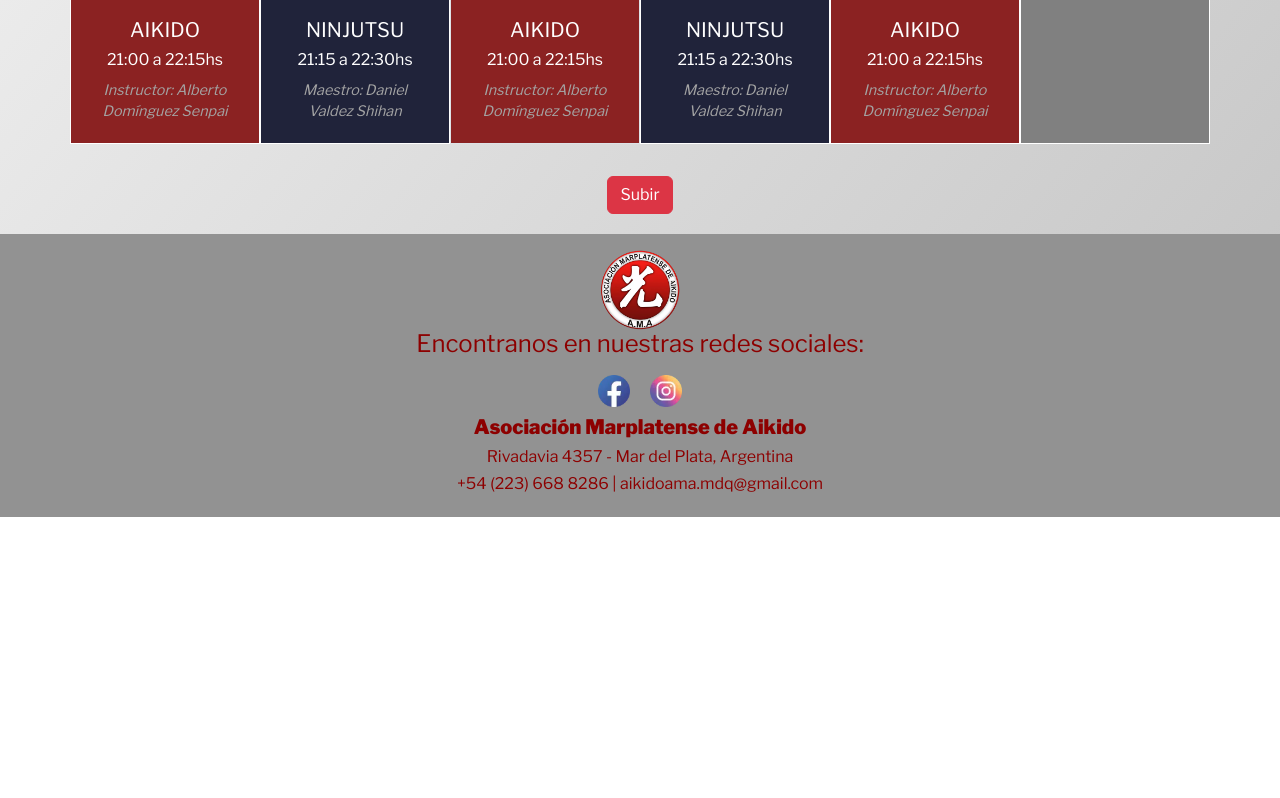
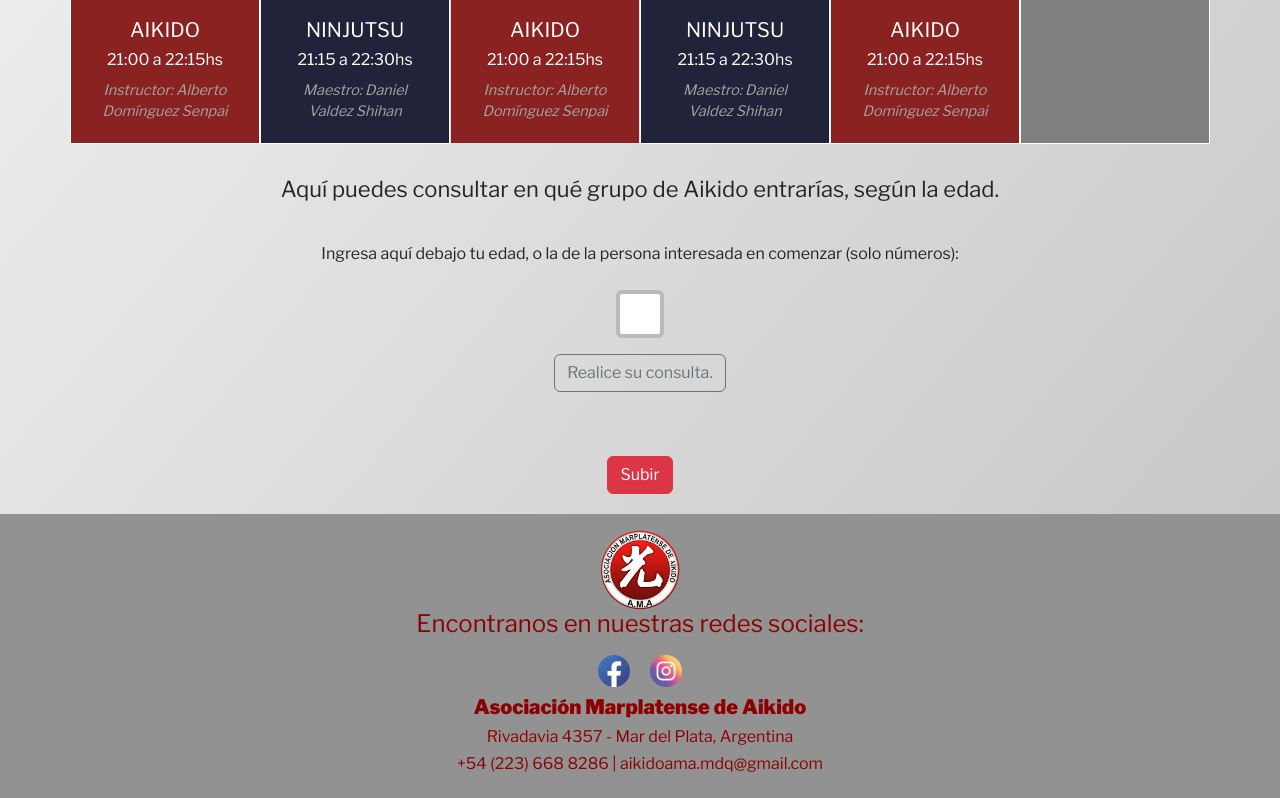
Before and after one commit to Flarien/SitioWeb_AMA, a website: page pages/clases.html in a window 1280 px wide. Shown: the part 872-1670 px from the top of the page. Before the commit the page ends 1389 px from the top, so only its background shows below. Drawn offline with nearby package versions, Linux system fonts and the light colour scheme.

Commit message:
Modificando el HTML y el CSS para incluir el botón de consultas

```diff
--- a/pages/clases.html
+++ b/pages/clases.html
@@ -1,15 +1,18 @@
 <!DOCTYPE html>
 <html lang="es">
+
 <head>
 	<meta charset="UTF-8">
 	<meta http-equiv="X-UA-Compatible" content="IE=edge">
 	<meta name="viewport" content="width=device-width, initial-scale=1.0">
 	<link rel="shortcut icon" href="../assets/favicon.webp">
-	<link href="https://cdn.jsdelivr.net/npm/bootstrap@5.3.0-alpha1/dist/css/bootstrap.min.css" rel="stylesheet" integrity="sha384-GLhlTQ8iRABdZLl6O3oVMWSktQOp6b7In1Zl3/Jr59b6EGGoI1aFkw7cmDA6j6gD" crossorigin="anonymous">
-	<link rel="stylesheet" href="../css/estilos.css"/>
+	<link href="https://cdn.jsdelivr.net/npm/bootstrap@5.3.0-alpha1/dist/css/bootstrap.min.css" rel="stylesheet"
+		integrity="sha384-GLhlTQ8iRABdZLl6O3oVMWSktQOp6b7In1Zl3/Jr59b6EGGoI1aFkw7cmDA6j6gD" crossorigin="anonymous">
+	<link rel="stylesheet" href="../css/estilos.css" />
 	<title>Aikido A.M.A. - Horario de Clases</title>
 	<meta name="description" content="Conocé un poco más sobre el Arte Marcial de la Paz">
-	<meta name="keywords" content="Aikido, Taekwondo, Ninjutsu, Mar del Plata, Argentina, Marplatense, Arte Marcial, Japón, Corea del Sur, Korea, Clases, Adultos, Adolescentes, Niños, Dojo, Horarios, Actividades">
+	<meta name="keywords"
+		content="Aikido, Taekwondo, Ninjutsu, Mar del Plata, Argentina, Marplatense, Arte Marcial, Japón, Corea del Sur, Korea, Clases, Adultos, Adolescentes, Niños, Dojo, Horarios, Actividades">
 </head>
 
 <body>
@@ -19,13 +22,15 @@
 			<div class="container-fluid">
 				<a class="navbar-brand" href="../index.html">
 					<img class="logo" src="../assets/logoama.webp" alt="logoAMA"></a>
-			<button class="navbar-toggler" type="button" data-bs-toggle="collapse" data-bs-target="#navbarSupportedContent" aria-controls="navbarSupportedContent" aria-expanded="false" aria-label="Toggle navigation">
+				<button class="navbar-toggler" type="button" data-bs-toggle="collapse" data-bs-target="#navbarSupportedContent"
+					aria-controls="navbarSupportedContent" aria-expanded="false" aria-label="Toggle navigation">
 					<img src="../assets/icon-menu.svg" class="icon-menu" alt="icon-menu">
 				</button>
 				<div class="collapse navbar-collapse" id="navbarSupportedContent">
 					<ul class="navbar-nav ms-auto mb-2 mb-lg-0">
 						<li class="nav-item"><a class="nav-link" aria-current="page" href="../index.html">Inicio</a></li>
-					<li class="nav-item dropdown"><a class="nav-link dropdown-toggle" href="#" role="button" data-bs-toggle="dropdown" aria-expanded="false">Aikido</a>
+						<li class="nav-item dropdown"><a class="nav-link dropdown-toggle" href="#" role="button"
+								data-bs-toggle="dropdown" aria-expanded="false">Aikido</a>
 							<ul class="dropdown-menu">
 								<li><a class="dropdown-item" href="./aikido.html">¿Qué es el Aikido?</a></li>
 								<li><a class="dropdown-item" href="./osensei.html">El Fundador</a></li>
@@ -33,7 +38,8 @@
 								<li><a class="dropdown-item" href="./glosario.html">Glosario de Aikido</a></li>
 							</ul>
 						</li>
-					<li class="nav-item dropdown"><a class="nav-link dropdown-toggle" href="#" role="button" data-bs-toggle="dropdown" aria-expanded="false">Sobre Nosotros</a>
+						<li class="nav-item dropdown"><a class="nav-link dropdown-toggle" href="#" role="button"
+								data-bs-toggle="dropdown" aria-expanded="false">Sobre Nosotros</a>
 							<ul class="dropdown-menu">
 								<li><a class="dropdown-item" href="./nosotros.html">Aikido A.M.A.</a></li>
 								<li><a class="dropdown-item" href="./carrizo.html">J.A. Carrizo Sensei</a></li>
@@ -58,12 +64,24 @@
 			<!-- Grilla de horarios desktop y tablet -->
 			<div class="calendario container">
 				<div class="row">
-					<div class="col-2 dias border border-white"><h5>Lunes</h5></div>
-					<div class="col-2 dias border border-white"><h5>Martes</h5></div>
-					<div class="col-2 dias border border-white"><h5>Miércoles</h5></div>
-					<div class="col-2 dias border border-white"><h5>Jueves</h5></div>
-					<div class="col-2 dias border border-white"><h5>Viernes</h5></div>
-					<div class="col-2 dias border border-white"><h5>Sábado</h5></div>
+					<div class="col-2 dias border border-white">
+						<h5>Lunes</h5>
+					</div>
+					<div class="col-2 dias border border-white">
+						<h5>Martes</h5>
+					</div>
+					<div class="col-2 dias border border-white">
+						<h5>Miércoles</h5>
+					</div>
+					<div class="col-2 dias border border-white">
+						<h5>Jueves</h5>
+					</div>
+					<div class="col-2 dias border border-white">
+						<h5>Viernes</h5>
+					</div>
+					<div class="col-2 dias border border-white">
+						<h5>Sábado</h5>
+					</div>
 				</div>
 
 				<div class="row">
@@ -235,9 +253,32 @@
 
 		</section>
 
+		<!-- Botón de app de consulta  -->
+		<div class="consultaGrupo">
+
+			<h4 class="consultaGrupo__texto">Aquí puedes consultar en qué grupo de Aikido entrarías, según la edad. </h4>
+
+			<form class="consultaGrupo">
+				<label for="edadAlumno" class="form-label">Ingresa aquí debajo tu edad, o la de la persona interesada en
+					comenzar (solo números):</label>
+				<input class="consultaGrupo__input" type="text" id="edadAlumno" required>
+				<button class="btn btn-outline-secondary" type="button" data-bs-toggle="collapse" data-bs-target="#collapse"
+					aria-expanded="false" aria-controls="collapse">Realice su consulta.
+				</button>
+				<div class="collapse" id="collapse">
+					<div class="card card-body">
+						<p class="consulta">Aquí va la respuesta</p>
+					</div>
+				</div>
+			</form>
+
+		</div>
+
+
 		<!-- Botón de WhatsApp fixed -->
 		<div class="btn__wapp">
-			<a href="http://wa.me/5492236688286" target="_blank"><img src="../assets/wapplogo.webp" alt="boton contacto whatsapp"></a>
+			<a href="http://wa.me/5492236688286" target="_blank"><img src="../assets/wapplogo.webp"
+					alt="boton contacto whatsapp"></a>
 		</div>
 
 		<!-- Botón de "volver arriba" -->
@@ -252,8 +293,10 @@
 		<address class="footer">
 			<img class="logoFooter" src="../assets/logoama.webp" alt="logo Asociación Marplatense de Aikido">
 			<h4>Encontranos en nuestras redes sociales:</h4>
-			<a href="https://www.facebook.com/ama.aikido"><img class="logoRedes" src="../assets/fblogo.webp" alt="logo y enlace a página de Facebook"></a>
-			<a href="https://www.instagram.com/ama.aikido/"><img class="logoRedes" src="../assets/iglogo.webp" alt="logo y enlace a página de Instagram"></a>
+			<a href="https://www.facebook.com/ama.aikido"><img class="logoRedes" src="../assets/fblogo.webp"
+					alt="logo y enlace a página de Facebook"></a>
+			<a href="https://www.instagram.com/ama.aikido/"><img class="logoRedes" src="../assets/iglogo.webp"
+					alt="logo y enlace a página de Instagram"></a>
 			<h5><b>Asociación Marplatense de Aikido</b></h5>
 			<h6>Rivadavia 4357 - Mar del Plata, Argentina</h6>
 			<h6><a class="a--roja" href="https:/wa.me/5492236688286">+54 (223) 668 8286</a> | aikidoama.mdq@gmail.com</h6>
@@ -261,6 +304,9 @@
 	</footer>
 
 	<script src="../script/main.js"></script>
-<script src="https://cdn.jsdelivr.net/npm/bootstrap@5.3.0-alpha1/dist/js/bootstrap.bundle.min.js" integrity="sha384-w76AqPfDkMBDXo30jS1Sgez6pr3x5MlQ1ZAGC+nuZB+EYdgRZgiwxhTBTkF7CXvN" crossorigin="anonymous"></script>
+	<script src="https://cdn.jsdelivr.net/npm/bootstrap@5.3.0-alpha1/dist/js/bootstrap.bundle.min.js"
+		integrity="sha384-w76AqPfDkMBDXo30jS1Sgez6pr3x5MlQ1ZAGC+nuZB+EYdgRZgiwxhTBTkF7CXvN"
+		crossorigin="anonymous"></script>
 </body>
+
 </html>
--- a/script/main.js
+++ b/script/main.js
@@ -1,67 +1,65 @@
-// //JS: PRIMER ENTREGA - Consulta por grupo ideal: la idea sería agregar un botón, en la página <clases>, para que las personas puedan consultar en qué horario entrarían (ya que, especialmente con los niños/adolescentes, es una duda recurrente).
+//JS: PRIMER ENTREGA - Consulta por grupo ideal: la idea sería agregar un botón, en la página <clases>, para que las personas puedan consultar en qué horario entrarían (ya que, especialmente con los niños/adolescentes, es una duda recurrente).
 
-// //Primero declaro la <función> que engloba los distintos grupos, según la edad--> condicional.
-// function grupoAikido(edad) {
-//   //Se declara una constante que utiliza una función de orden superior para encontrar cada objeto en el array.
-//   const grupo = GRUPOS_AIKIDO.find(
-//     (g) => g.edadMin <= edad && edad <= g.edadMax
-//   );
+//Primero declaro la <función> que engloba los distintos grupos, según la edad--> condicional.
+function grupoAikido(edad) {
+  //Se declara una constante que utiliza una función de orden superior para encontrar cada objeto en el array.
+  const grupo = GRUPOS_AIKIDO.find(
+    (g) => g.edadMin <= edad && edad <= g.edadMax
+  );
 
-//   //En lugar de un <else if>, voy a utilizar un <switch> para dividir los grupos. De acuerdo a la edad, devuelve el mensaje correspondiente.
-//   switch (grupo) {
+  //En lugar de un <else if>, voy a utilizar un <switch> para dividir los grupos. De acuerdo a la edad, devuelve el mensaje correspondiente.
+  // switch (grupo) {
 
-//     case GRUPOS_AIKIDO[0]:
-//       alert("Le corresponde el horario de Aikido Kids (revisar grilla).");
-//       break;
-//     case GRUPOS_AIKIDO[1]:
-//       alert(
-//         "Le corresponde el horario de Adultos (revisar grilla), pero te recomendamos el horario de - lun, mie y vie a las 19:30hs - , ya que hay un buen grupo de adolescentes practicando ahí 👍"
-//       );
-//       break;
-//     case GRUPOS_AIKIDO[2]:
-//       alert("Le corresponde el horario de Adultos (revisar grilla).");
-//       break;
-//     case GRUPOS_AIKIDO[3]:
-//       alert(
-//         "Le corresponde el horario de Adultos (revisar grilla). Por cierto: no hay edad máxima para comenzar ¡Te esperamos!😉"
-//       );
-//       break;
-//     default:
-//       alert(
-//         "La edad mínima para comenzar es de 4 años... ¡Esperemos un poquito más! 😊"
-//       );
-//       break;
-//   }
-// }
+  //   case GRUPOS_AIKIDO[0]:
+  //     alert("Le corresponde el horario de Aikido Kids (revisar grilla).");
+  //     break;
+  //   case GRUPOS_AIKIDO[1]:
+  //     alert(
+  //       "Le corresponde el horario de Adultos (revisar grilla), pero te recomendamos el horario de - lun, mie y vie a las 19:30hs - , ya que hay un buen grupo de adolescentes practicando ahí 👍"
+  //     );
+  //     break;
+  //   case GRUPOS_AIKIDO[2]:
+  //     alert("Le corresponde el horario de Adultos (revisar grilla).");
+  //     break;
+  //   case GRUPOS_AIKIDO[3]:
+  //     alert(
+  //       "Le corresponde el horario de Adultos (revisar grilla). Por cierto: no hay edad máxima para comenzar ¡Te esperamos!😉"
+  //     );
+  //     break;
+  //   default:
+  //     alert(
+  //       "La edad mínima para comenzar es de 4 años... ¡Esperemos un poquito más! 😊"
+  //     );
+  //     break;
+  // }
+}
 
-// // Grupos de Aikido con sus edades mínimas y máximas correspondientes.
+// Grupos de Aikido con sus edades mínimas y máximas correspondientes.
 
-// const GRUPOS_AIKIDO = [
-//   { grupo: "Aikido Kids", edadMin: 4, edadMax: 11 },
-//   { grupo: "Adolescentes", edadMin: 12, edadMax: 17 },
-//   { grupo: "Adultos", edadMin: 18, edadMax: 69 },
-//   { grupo: "Adultos mayores", edadMin: 70, edadMax: Infinity },
-// ];
+const GRUPOS_AIKIDO = [
+  { grupo: "Aikido Kids", edadMin: 4, edadMax: 11 },
+  { grupo: "Adolescentes", edadMin: 12, edadMax: 17 },
+  { grupo: "Adultos", edadMin: 18, edadMax: 69 },
+  { grupo: "Adultos mayores", edadMin: 70, edadMax: Infinity },
+];
 
-// //Este alert podría ser reemplazado por un botón, más adelante.
-// alert(
-//   "¡Bienvenido! Aquí podrás consultar en qué grupo de Aikido entrarías, según la edad 😊"
-// );
 
-// //Declaración de la variable, cuyo valor ingresará el usuario.
-// let edadAlumno;
+//Declaración de la variable, cuyo valor ingresará el usuario.
+let edadAlumno;
 
-// // Utilizo un <do... while> para asegurarme de que el usuario ingrese correctamente la información solicitada (sin script y sin dejar el mensaje en blanco).
+// Utilizo un <do... while> para asegurarme de que el usuario ingrese correctamente la información solicitada (sin script y sin dejar el mensaje en blanco).
 // do {
 //   edadAlumno = prompt(
 //     "Ingresa tu edad, o la de la persona interesada en comenzar (solo números):"
 //   );
 // } while (isNaN(edadAlumno) || edadAlumno.trim() === "");
 
-// // Invoco la función <grupoAikido> previamente configurada, y a la variable ya declarada, con un parseInt para convertirla en un valor numérico.
-// grupoAikido(parseInt(edadAlumno));
+// Invoco la función <grupoAikido> previamente configurada, y a la variable ya declarada, con un parseInt para convertirla en un valor numérico.
+grupoAikido(parseInt(edadAlumno));
 
 // //--> Fin de mi primer algoritmo/programa ❤
+
+
 
 // --- MODO CLARO / MODO OSCURO --- //
 
--- a/scss/_main.scss
+++ b/scss/_main.scss
@@ -310,6 +310,46 @@
   }
 
 
+//Botón de Consulta de Grupo/Horario
+.consultaGrupo{
+  display: flex;
+  justify-content: center;
+  align-items: center;
+  flex-direction: column;
+  margin: 2em;
+
+  .consultaGrupo__texto{
+    text-align: center;
+    font-weight: 500;
+    font-size: 22px;
+    padding: 0 6em;
+
+    @include quiebre (tablet){
+      font-size: 20px;
+    }
+
+    @include quiebre (mobile){
+      font-size: 18px;
+    }
+  }
+
+  .consultaGrupo__input{
+    width: 3em;
+    padding: 0.5em;
+    margin: 1em;
+    border-color: rgb(186, 186, 186);
+    border-style: solid;
+    border-width: 4px;
+    border-radius: 0.375rem;
+    transition: 0.3s;
+    outline: 0;
+
+    &:focus {
+      box-shadow: 2px 2px 4px 0px rgba(169, 48, 48, 0.638);
+
+     }
+  }
+}
 
 // Botón de WhatsApp
 .btn__wapp{
```
Also changed, not shown: css/estilos.css. Lines whose indentation alone changed are shown as unchanged.
